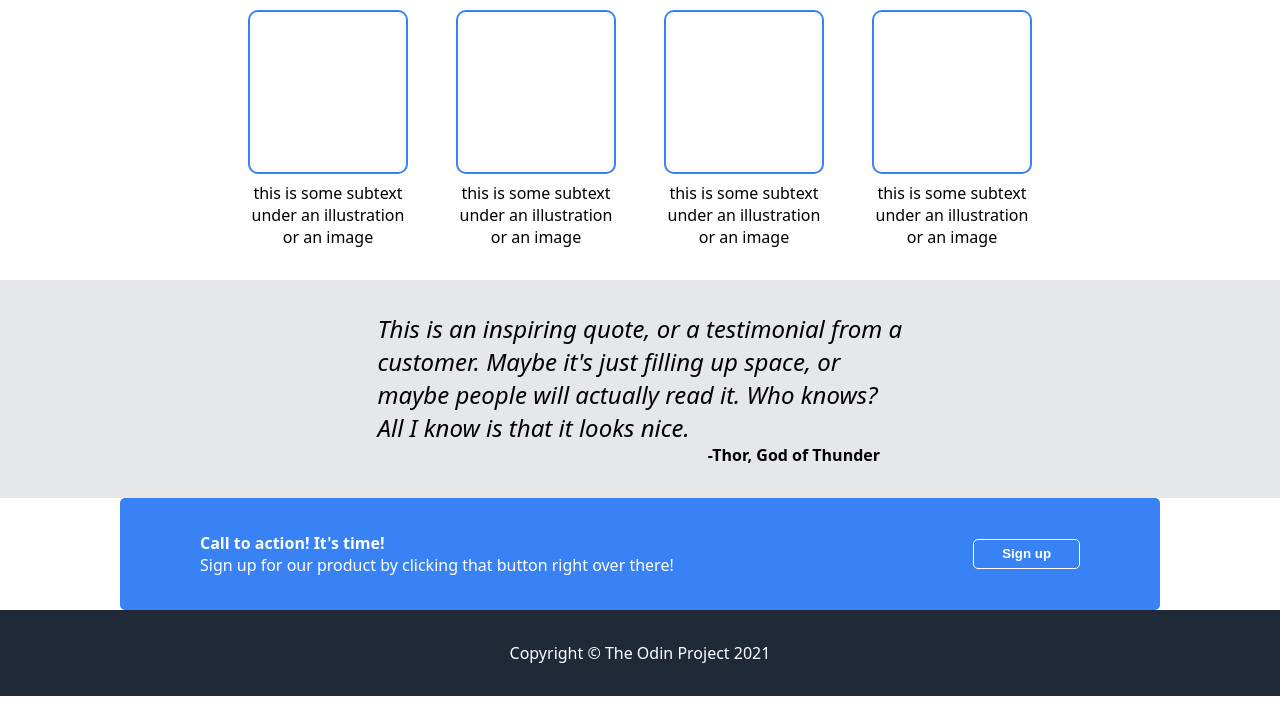
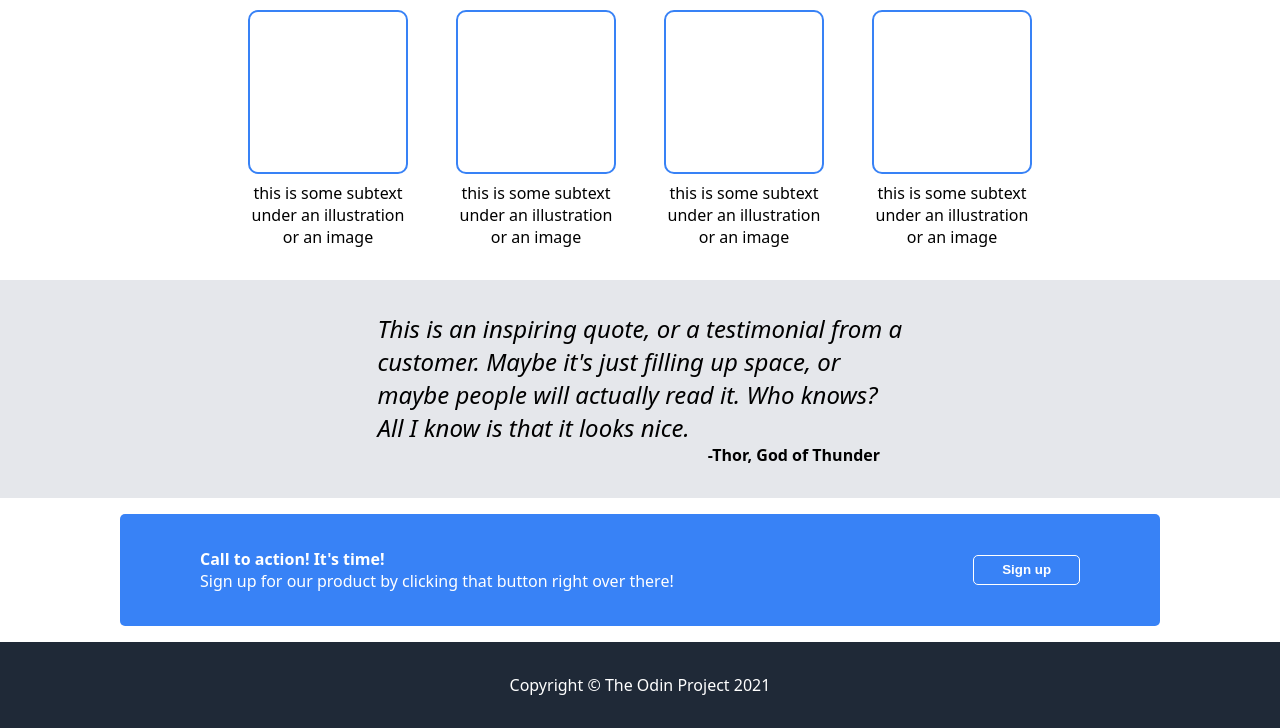
Before and after one commit to protofunc/Odin, a plain HTML site: page projects/landing page/index.html in a window 1280 px wide. Shown: the part 460-1188 px from the top of the page. Before the commit the page ends 1156 px from the top, so only its background shows below. Drawn offline with Linux system fonts and the light colour scheme.

Commit message:
proj css fix

```diff
--- a/projects/landing page/styles.css
+++ b/projects/landing page/styles.css
@@ -170,6 +170,7 @@ header p {
     width: 55em;
     height: 5em;
     padding: 1em 5em;
+    margin: 1em 0;
 }
 
 .sign-p1 {
```
